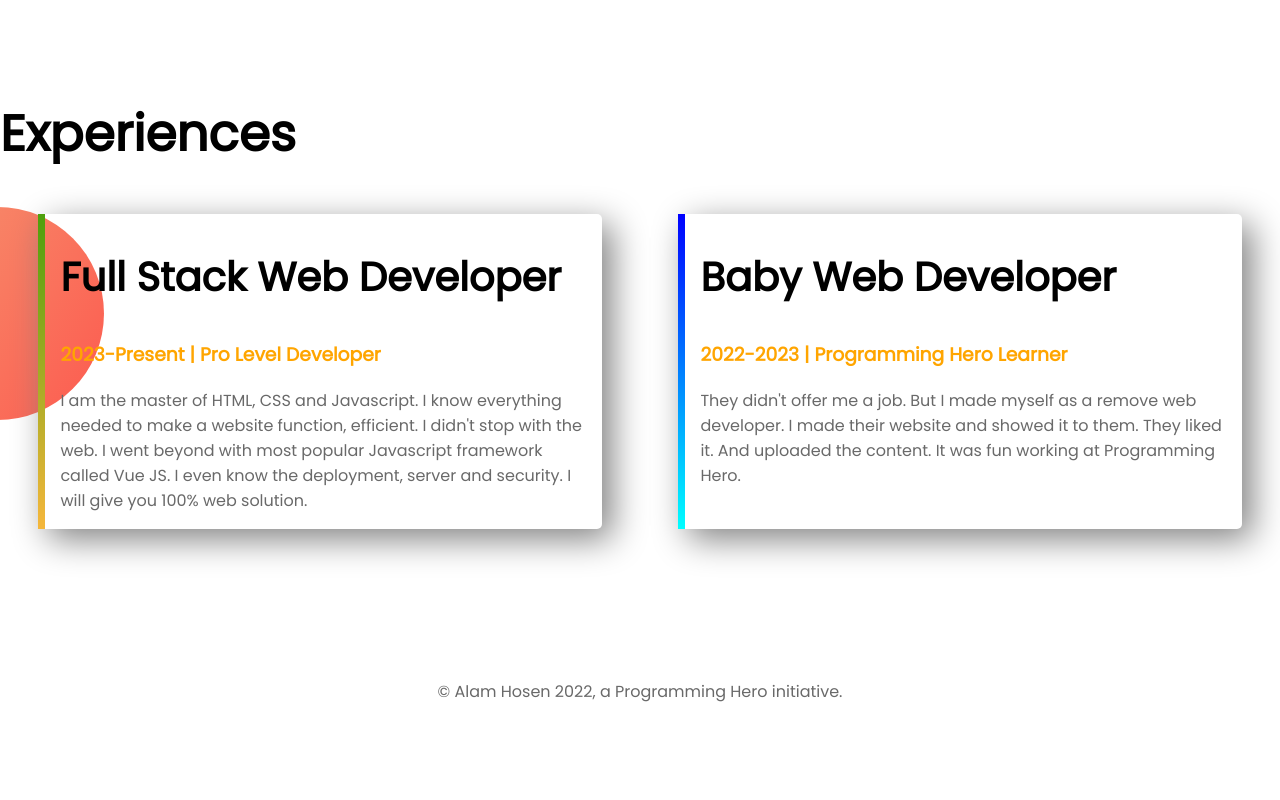
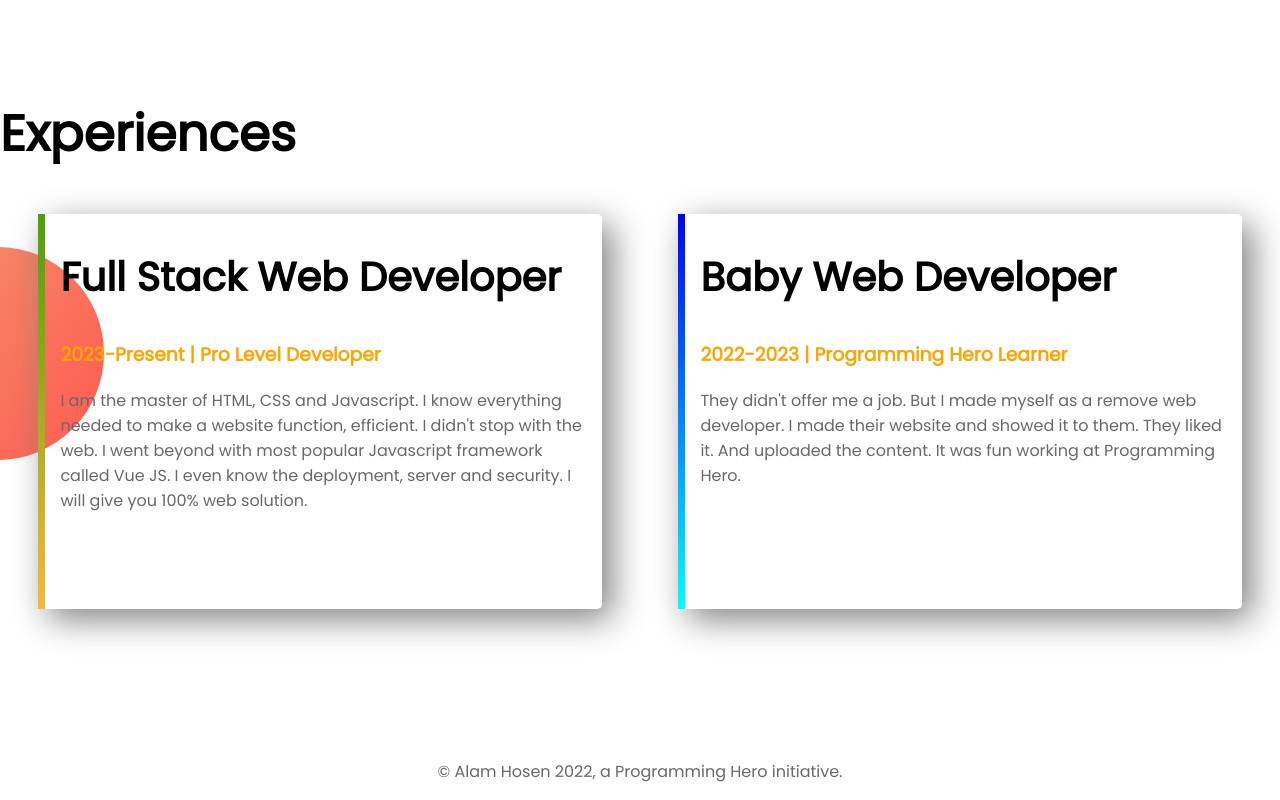
Before and after one commit to alamhosen/developer-portfolio, a plain HTML site: page index.html in a window 1280 px wide. Shown: the part 1217-2017 px from the top of the page. Before the commit the page ends 1937 px from the top, so only its background shows below. Drawn offline with Linux system fonts and the light colour scheme.

Commit message:
another css added

```diff
--- a/style.css
+++ b/style.css
@@ -66,6 +66,11 @@ p{
     font-size: 40px;
 }
 
+.experience-item p{
+    padding-bottom: 80px;
+    text-align: left;
+}
+
 #full-stack-dev{
     border-left: 7px solid;
     border-image:linear-gradient(#4d9f0c, #f6b73c);
```
